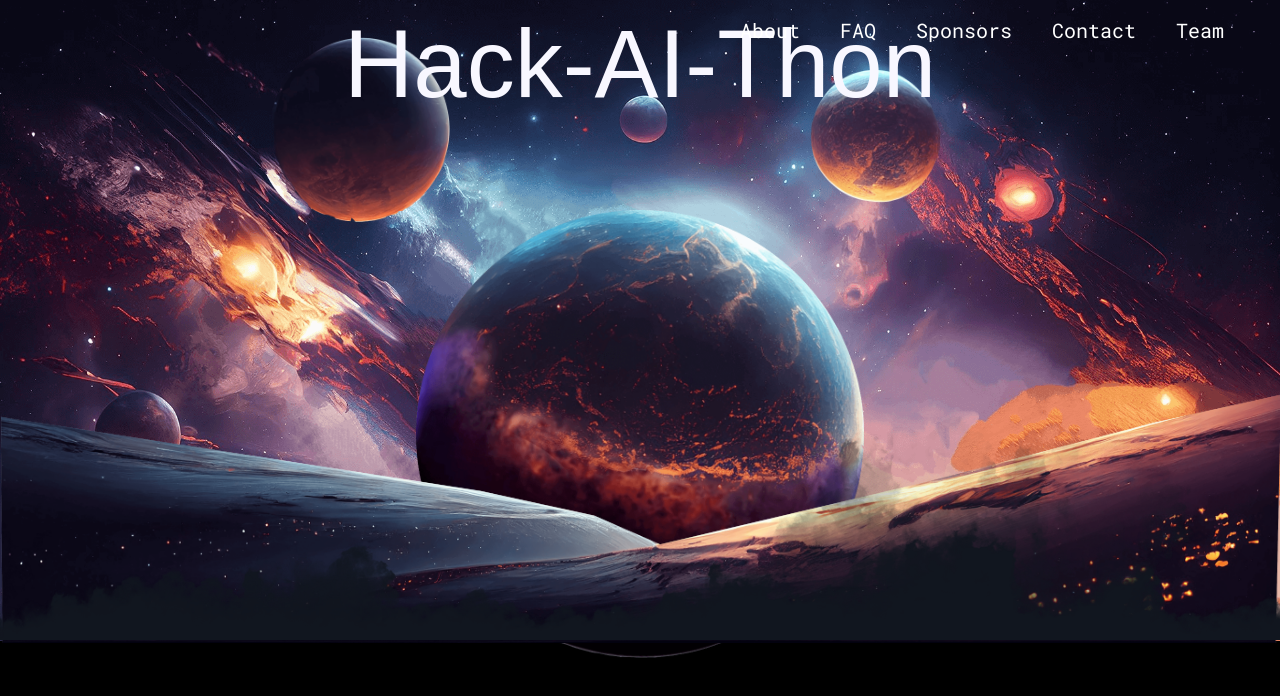
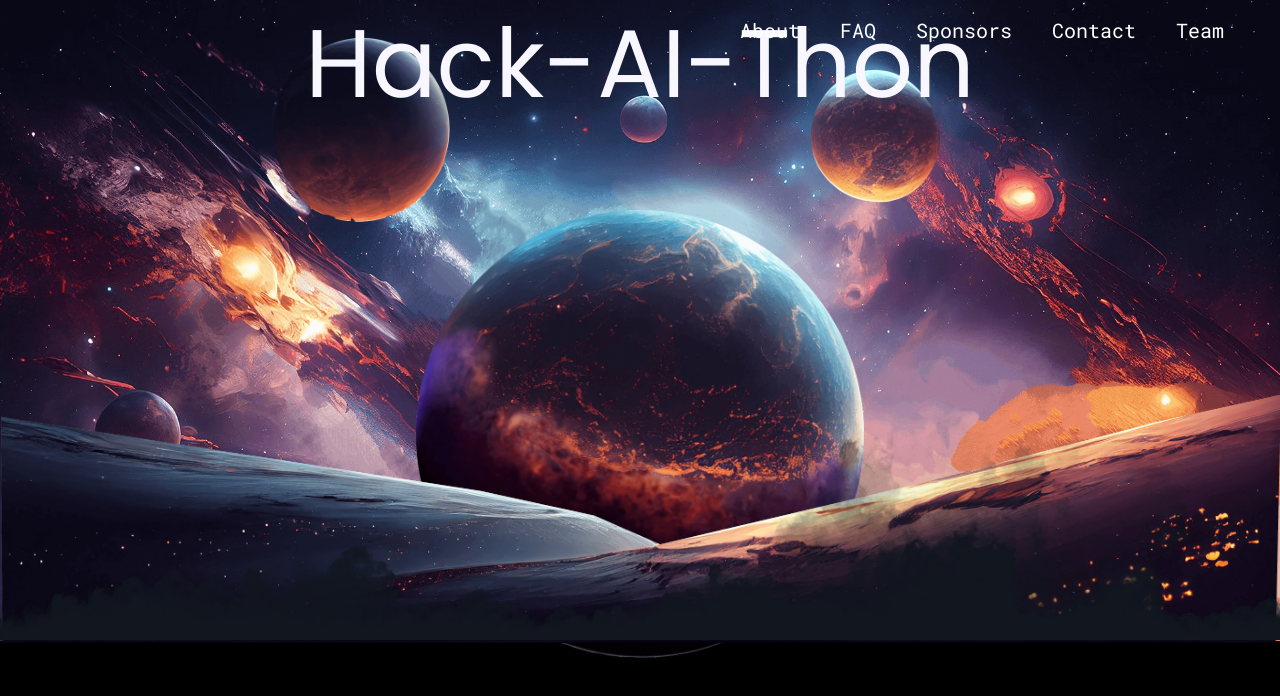
Before and after one commit to CodeMaverick07/Hack-ai-thon, a React (Create React App) app: page / in a window 1280 px wide. Shown: the top 696 px of the page. Built offline with nearby package versions, Linux system fonts and the light colour scheme; a web font is replaced by a local one.

Commit message:
Update Lec8.jsx

```diff
--- a/src/components/Lec8.jsx
+++ b/src/components/Lec8.jsx
@@ -48,7 +48,7 @@ const Lec8 = () => {
               data-speed="20"
             />
             <div
-              className="parallax text absolute z-[15] text-8xl  font-ai text-[#F8F7FF] mb-[490px]"
+              className="parallax text absolute z-[15] text-8xl  font-pop text-[#F8F7FF] mb-[490px]"
               data-speed="500"
             >
               <h1>Hack-AI-Thon</h1>
```
